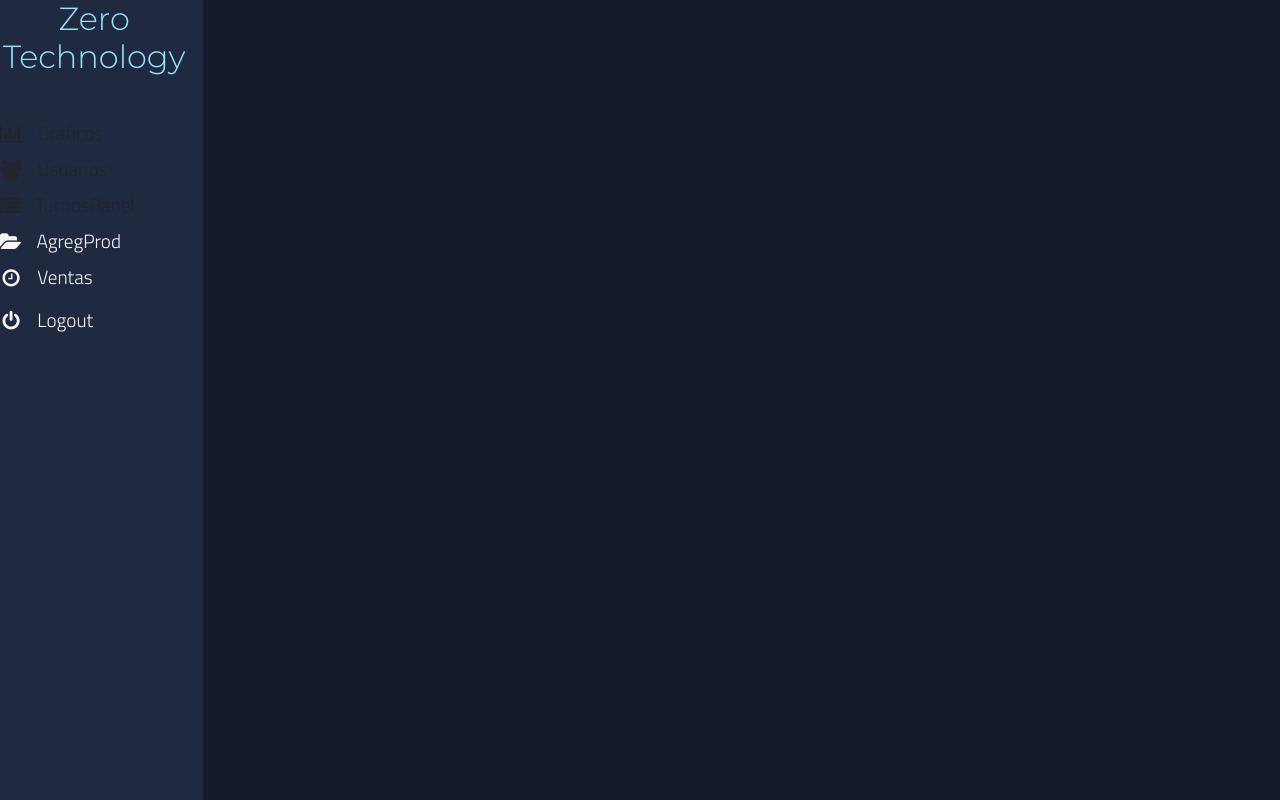
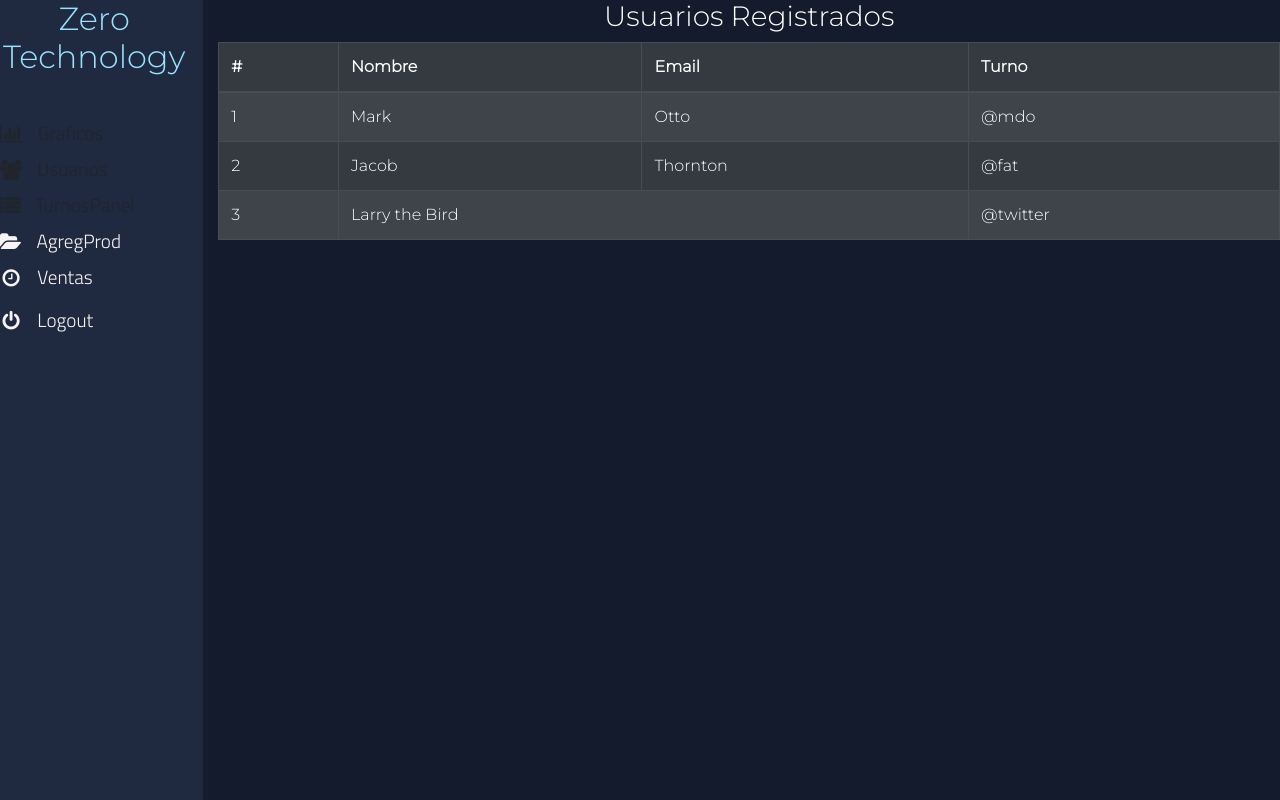
Before and after one commit to serdan-ui/proyecto_final_rolling, a React (Create React App) app: page /admin in a window 1280 px wide. Both pictures are taken after a click on the element "Usuarios". Shown: the top 800 px of the page. Built offline with nearby package versions, Linux system fonts and the light colour scheme; no server answers; a web font is replaced by a local one.

Commit message:
usuarios tabla

```diff
--- a/src/App.js
+++ b/src/App.js
@@ -13,13 +13,14 @@ import Turn from "./components/Turn/Turn";
 import Admin from "./components/Admin/Admin";
 import "bootstrap/dist/css/bootstrap.min.css";
 import axiosInstance from './components/util/axiosInstance'
-
-
-import "./App.css";
 import AgregProd from "./components/Admin/AgregProd";
 import TurnosPanel from "./components/Admin/TurnosPanel";
 import Graficos from "./components/Admin/Graficos";
 import Drag from "./components/Admin/Drag"
+import Usuarios from "./components/Admin/Usuarios"
+
+import "./App.css";
+
 
 function App() {
   const token = localStorage.getItem("Token");
@@ -86,6 +87,9 @@ const autenticar = async () => {
         <Route exact path="/TurnosPanel">
           <TurnosPanel/>
         </Route>
+        <Route exact path="/usuarios">
+          <Usuarios/>
+        </Route>
         <Route>
           <Error404 />
         </Route>
--- a/src/components/Admin/Admin.js
+++ b/src/components/Admin/Admin.js
@@ -5,6 +5,7 @@ import Graficos from "./Graficos";
 
 import AgregProd from "./AgregProd"
 import TurnosPanel from "./TurnosPanel"
+import Usuarios from "./Usuarios"
 
 
 const Admin = () => {
@@ -16,12 +17,15 @@ const Admin = () => {
     setCuerpo(e.target.firstChild.data);
   };
   const mostrarCuerpo = () => {
+
     if (cuerpo === "Graficos") {
       return <Graficos />;
     } else if (cuerpo === "AgregProd"){
         return (<AgregProd/>)
     }else if ( cuerpo === "TurnosPanel"){
       return (<TurnosPanel/>)
+    }else if ( cuerpo === "Usuarios"){
+      return (<Usuarios/>)
     }
 
 
--- /dev/null
+++ b/src/components/Admin/Usuarios.js
@@ -0,0 +1,40 @@
+import React from 'react';
+import {Table} from 'react-bootstrap'
+
+const Usuarios = () => {
+  return( <>
+  <h3 className="text-center text-white">Usuarios Registrados</h3>
+  <Table striped bordered hover variant="dark">
+  <thead>
+    <tr>
+      <th>#</th>
+      <th>Nombre</th>
+      <th>Email</th>
+      <th>Turno</th>
+
+    </tr>
+  </thead>
+  <tbody>
+    <tr>
+      <td>1</td>
+      <td>Mark</td>
+      <td>Otto</td>
+      <td>@mdo</td>
+    </tr>
+    <tr>
+      <td>2</td>
+      <td>Jacob</td>
+      <td>Thornton</td>
+      <td>@fat</td>
+    </tr>
+    <tr>
+      <td>3</td>
+      <td colSpan="2">Larry the Bird</td>
+      <td>@twitter</td>
+    </tr>
+  </tbody>
+</Table>
+</>
+  )
+}
+export default Usuarios;
```
